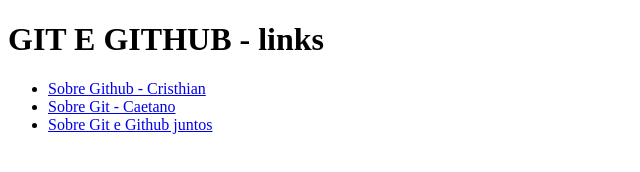
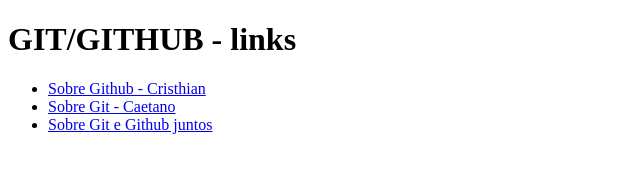
Before and after one commit to CristoGabriel/Caetano-e-Cristhian, a plain HTML site: page index.html in a window 1280 px wide. Shown: the whole page, without its empty margins (0-640 px from the left). Drawn offline with Linux system fonts and the light colour scheme.

Commit message:
se quiser sim

```diff
--- a/index.html
+++ b/index.html
@@ -6,7 +6,7 @@
     <title>Git e Github</title>
 </head>
 <body>
-    <h1>GIT E GITHUB - links</h1>
+    <h1>GIT/GITHUB - links</h1>
   <ul>
     <li><a href="https://github.com/CristoGabriel/Caetano-e-Cristhian/tree/Branch-CRISTHIAN">Sobre Github - Cristhian</a></li>
     <li><a href="https://github.com/CristoGabriel/Caetano-e-Cristhian/tree/Branch-CAETANO">Sobre Git - Caetano</a></li>
```
